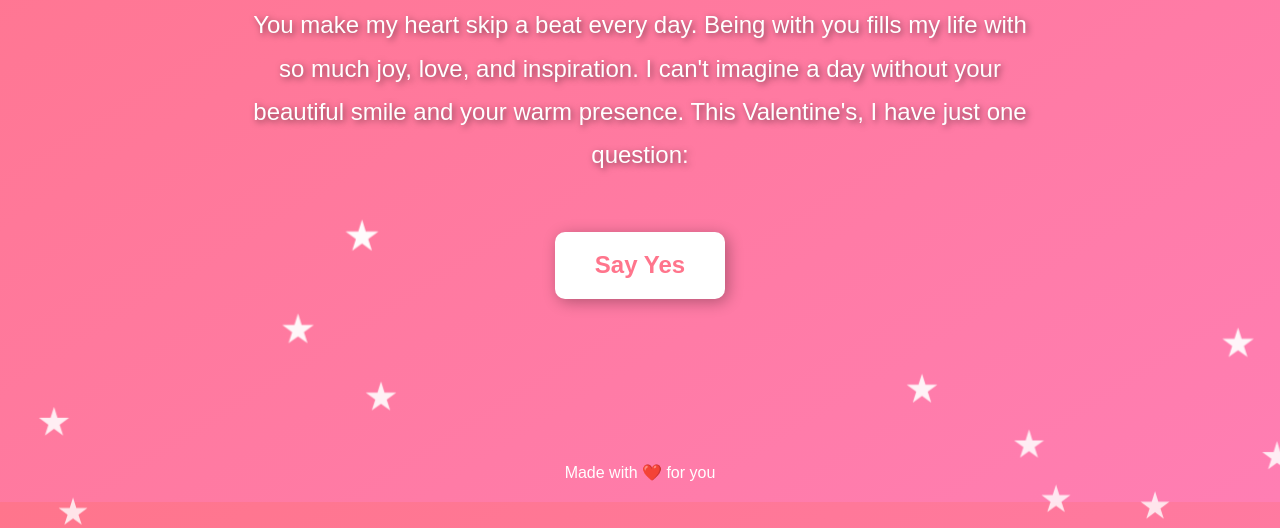
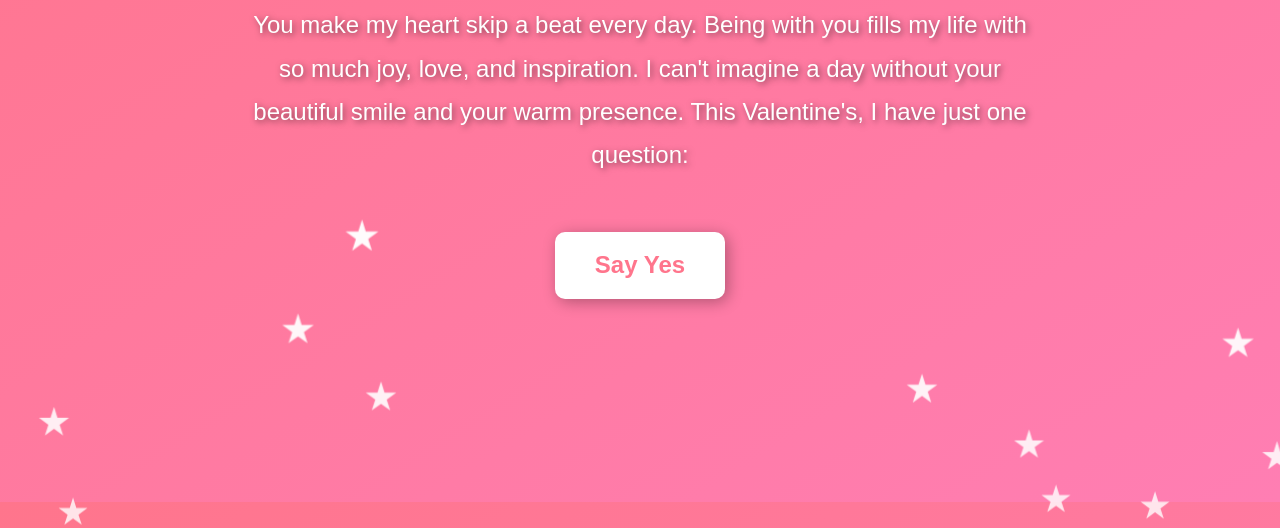
Before and after one commit to Garvittt001/Valentien-s-Proposal, a plain HTML site: page index.html in a window 1280 px wide. Both pictures are taken after a click on the element 640 px from the left and 279 px from the top of the page. Shown: the part 298-826 px from the top of the page. Drawn offline with Linux system fonts and the light colour scheme.

Commit message:
index.html

```diff
--- a/index.html
+++ b/index.html
@@ -154,7 +154,7 @@
                         <button class="button" onclick="revealMessage()">Say Yes</button>
                         <p id="response" style="display:none; margin-top: 2rem; font-size: 1.8rem; color: #fff;">You just made me the happiest person alive! ❤️</p>
                     </div>
-                    <footer>Made with ❤️ for you</footer>
+                    <footer></footer>
                 `;
             }, 500);
         }
```
